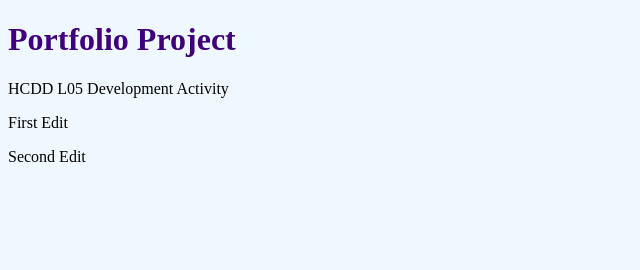
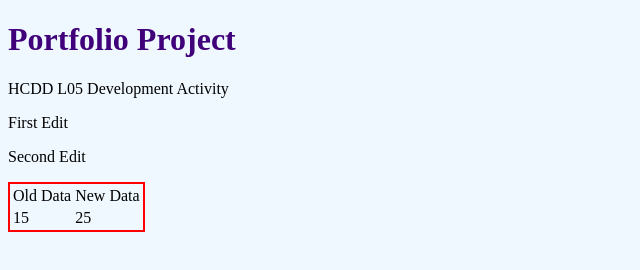
Before and after one commit to alexa-henn/HCDD-project, a plain HTML site: page index.html in a window 1280 px wide. Shown: the whole page, without its empty margins (0-640 px from the left). Drawn offline with Linux system fonts and the light colour scheme.

Commit message:
Table Added Commit

```diff
--- a/index.html
+++ b/index.html
@@ -8,6 +8,16 @@
         <p>HCDD L05 Development Activity</p>
         <p>First Edit</p>
         <p>Second Edit</p>
+        <table style="border: 2px solid red">
+            <tr>
+                <td>Old Data</td>
+                <td>New Data</td>
+            </tr>
+            <tr>
+                <td>15</td>
+                <td>25</td>
+            </tr>
+        </table>
 
     </body>
 
```
